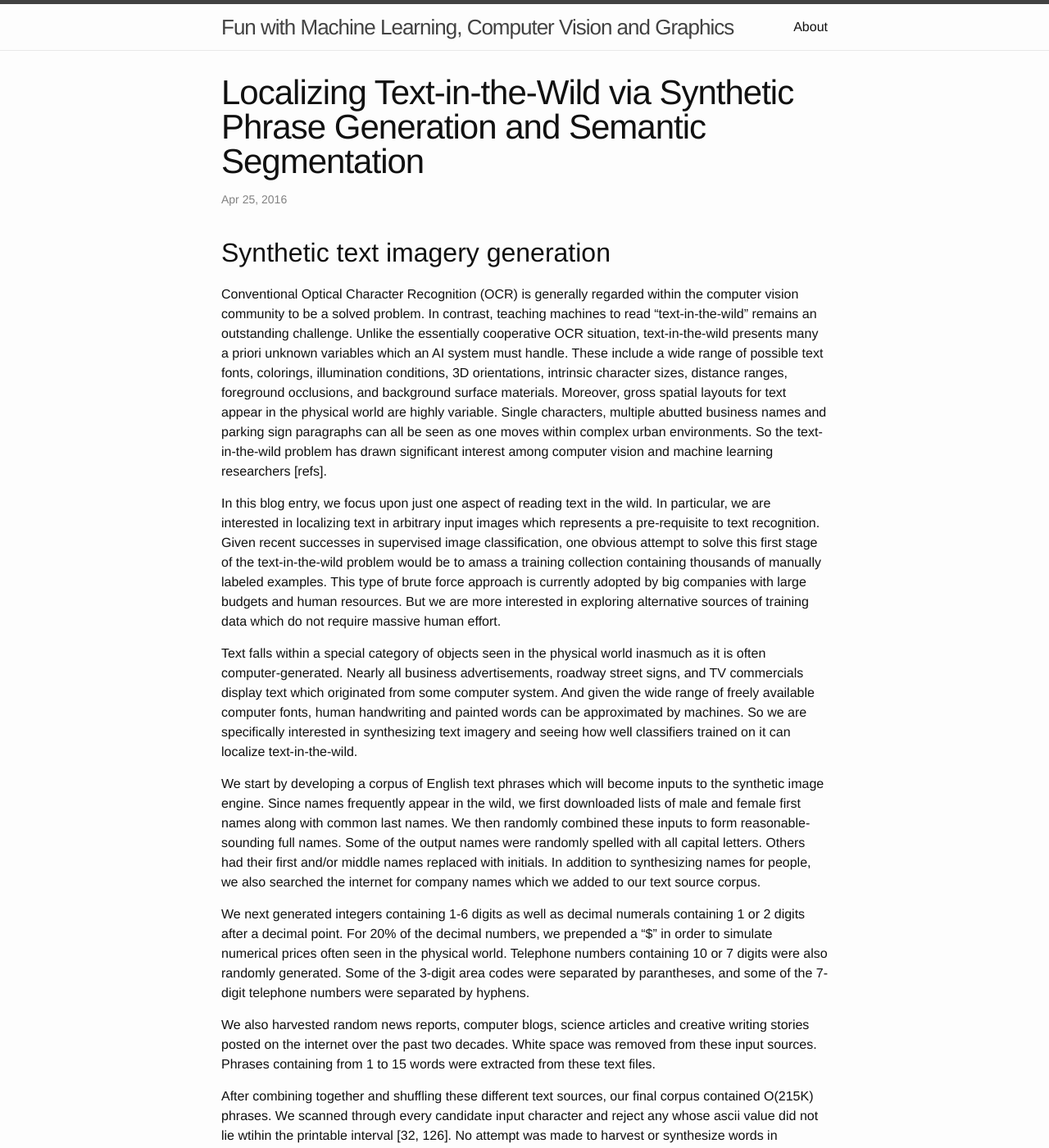
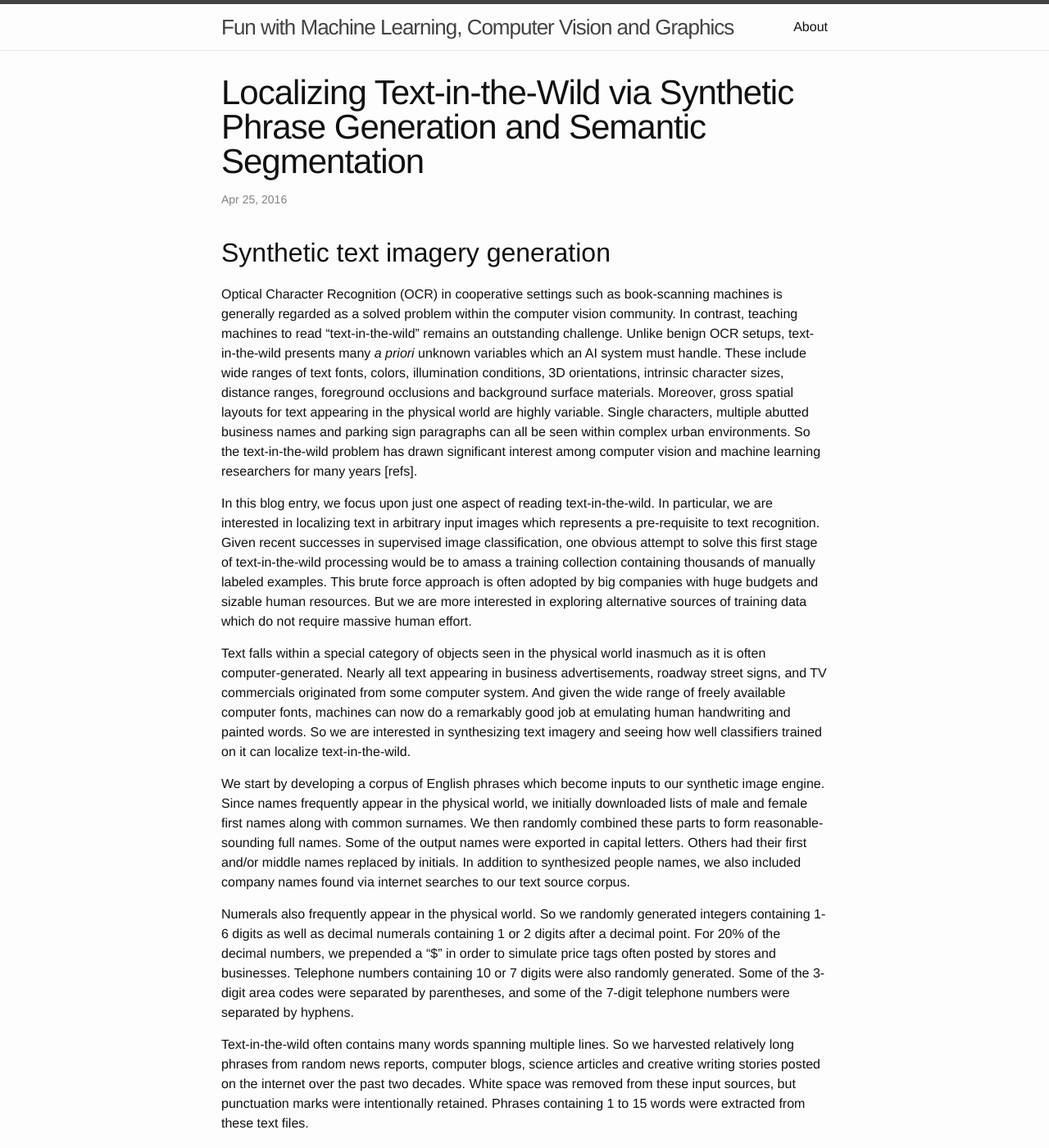
Before and after one commit to PeterCho/blog, a Jekyll site: the page built from _posts/2016-04-24-cvml.markdown, in a window 1280 px wide and 1400 px high. Shown: the whole window at 82% size. Built offline with Jekyll 4.4.1, drawn with Linux system fonts in a browser that asks for light colours; some of the changed text lies outside the part shown.

Commit message:
Finished first draft of first section

```diff
--- a/_posts/2016-04-24-cvml.markdown
+++ b/_posts/2016-04-24-cvml.markdown
@@ -8,70 +8,72 @@ categories: Deep Learning
 
 ## Synthetic text imagery generation
 
-Conventional Optical Character Recognition (OCR) is generally regarded
-within the computer vision community to be a solved problem.  In contrast,
-teaching machines to read "text-in-the-wild" remains an outstanding
-challenge.  Unlike the essentially cooperative OCR situation,
-text-in-the-wild presents many a priori unknown variables which an AI
-system must handle.  These include a wide range of possible text fonts,
-colorings, illumination conditions, 3D orientations, intrinsic character
-sizes, distance ranges, foreground occlusions, and background surface
-materials.  Moreover, gross spatial layouts for text appear in the physical
-world are highly variable.  Single characters, multiple abutted business
-names and parking sign paragraphs can all be seen as one moves within
-complex urban environments.  So the text-in-the-wild problem has drawn
-significant interest among computer vision and machine learning
-researchers [refs].
+Optical Character Recognition (OCR) in cooperative settings such as
+book-scanning machines is generally regarded as a solved problem within the
+computer vision community.  In contrast, teaching machines to read
+"text-in-the-wild" remains an outstanding challenge.  Unlike benign OCR
+setups, text-in-the-wild presents many *a priori* unknown variables which
+an AI system must handle.  These include wide ranges of text fonts, colors,
+illumination conditions, 3D orientations, intrinsic character sizes,
+distance ranges, foreground occlusions and background surface materials.
+Moreover, gross spatial layouts for text appearing in the physical world
+are highly variable.  Single characters, multiple abutted business names
+and parking sign paragraphs can all be seen within complex urban
+environments.  So the text-in-the-wild problem has drawn significant
+interest among computer vision and machine learning researchers for many
+years [refs].
 
-In this blog entry, we focus upon just one aspect of reading text in the
-wild.  In particular, we are interested in localizing text in arbitrary
-input images which represents a pre-requisite to text recognition.  Given
-recent successes in supervised image classification, one obvious attempt to
-solve this first stage of the text-in-the-wild problem would be to amass a
-training collection containing thousands of manually labeled examples.
-This type of brute force approach is currently adopted by big companies
-with large budgets and human resources.  But we are more interested in
-exploring alternative sources of training data which do not require massive
-human effort.
+In this blog entry, we focus upon just one aspect of reading
+text-in-the-wild.  In particular, we are interested in localizing text in
+arbitrary input images which represents a pre-requisite to text
+recognition.  Given recent successes in supervised image classification,
+one obvious attempt to solve this first stage of text-in-the-wild
+processing would be to amass a training collection containing thousands of
+manually labeled examples.  This brute force approach is often adopted by
+big companies with huge budgets and sizable human resources.  But we are
+more interested in exploring alternative sources of training data which do
+not require massive human effort.
 
 Text falls within a special category of objects seen in the physical world
-inasmuch as it is often computer-generated.  Nearly all business
-advertisements, roadway street signs, and TV commercials display text which
+inasmuch as it is often computer-generated.  Nearly all text appearing in
+business advertisements, roadway street signs, and TV commercials
 originated from some computer system.  And given the wide range of freely
-available computer fonts, human handwriting and painted words can be
-approximated by machines.  So we are specifically interested in
+available computer fonts, machines can now do a remarkably good job at
+emulating human handwriting and painted words.  So we are interested in
 synthesizing text imagery and seeing how well classifiers trained on it can
 localize text-in-the-wild.
 
-We start by developing a corpus of English text phrases which will become
-inputs to the synthetic image engine.  Since names frequently appear in the
-wild, we first downloaded lists of male and female first names along with
-common last names.  We then randomly combined these inputs to form
-reasonable-sounding full names.  Some of the output names were randomly
-spelled with all capital letters.  Others had their first and/or middle
-names replaced with initials.  In addition to synthesizing names for
-people, we also searched the internet for company names which we added to
-our text source corpus.
+We start by developing a corpus of English phrases which become inputs to
+our synthetic image engine.  Since names frequently appear in the physical
+world, we initially downloaded lists of male and female first names along
+with common surnames.  We then randomly combined these parts to form
+reasonable-sounding full names.  Some of the output names were exported in
+capital letters.  Others had their first and/or middle names replaced by
+initials.  In addition to synthesized people names, we also included
+company names found via internet searches to our text source corpus.
 
-We next generated integers containing 1-6 digits as well as decimal
-numerals containing 1 or 2 digits after a decimal point.  For 20% of the
-decimal numbers, we prepended a "$" in order to simulate numerical prices
-often seen in the physical world.  Telephone numbers containing 10 or 7
-digits were also randomly generated.  Some of the 3-digit area codes were
-separated by parantheses, and some of the 7-digit telephone numbers were
-separated by hyphens.
+Numerals also frequently appear in the physical world.  So we randomly
+generated integers containing 1-6 digits as well as decimal numerals
+containing 1 or 2 digits after a decimal point.  For 20% of the decimal
+numbers, we prepended a "$" in order to simulate price tags often posted by
+stores and businesses.  Telephone numbers containing 10 or 7 digits were
+also randomly generated.  Some of the 3-digit area codes were separated by
+parentheses, and some of the 7-digit telephone numbers were separated by
+hyphens.
 
-We also harvested random news reports, computer blogs, science articles and
-creative writing stories posted on the internet over the past two decades.
-White space was removed from these input sources.  Phrases containing from
-1 to 15 words were extracted from these text files.
+Text-in-the-wild often contains many words spanning multiple lines.  So we
+harvested relatively long phrases from random news reports, computer blogs,
+science articles and creative writing stories posted on the internet over
+the past two decades.  White space was removed from these input sources,
+but punctuation marks were intentionally retained.  Phrases containing 1 to
+15 words were extracted from these text files.
 
-After combining together and shuffling these different text sources, our
-final corpus contained O(215K) phrases.  We scanned through every candidate
-input character and reject any whose ascii value did not lie wtihin the
-printable interval [32, 126].  No attempt was made to harvest or synthesize
-words in languages other than English.  So we believe the overwhelming
-overwhelming majority of our input words are in English.
+After combining together and shuffling these different sources, our text
+corpus contained O(215K) phrases.  We scanned through every corpus
+character and rejected any whose ascii value did not lie within the
+printable interval [32, 126].  No attempt was made to harvest words in
+languages other than English.  So we believe the overwhelming majority of
+our input phrases are in English.
 
 We next downloaded and inspected hundreds of different truetype and
 opentype fonts freely available on the internet.  We used our judgement to
@@ -97,9 +99,12 @@ background.
 
 The overall width and height for the entire text phrase is quasi-randomly
 selected so that a significant percentage of strings are rendered onto two
-or more text lines.  To good approximation, character height is linearly
-related to font pointsize.  All ImageMagick rendering calls are passed the
-text image width along with font pointsize.
+or more text lines.  For example, figure 1 illustrates a single phrase
+which wraps onto 5 text lines:
+
+![TextLocalization]({{site.url}}/blog/images/text_segmentation/syntext/padded_char_word_masks_a.png)
+*Fig. 1. A synthetically generated text image containing 15 words and
+spanning 5 lines.*
 
 After a text phrase is rendered, we compute reasonable estimates for all
 the rendered characters' widths.  A very wide, temporary image is virtually
@@ -118,45 +123,96 @@ corresponding to letters starting individual words in a phrase may be
 filled with one mask value.  Bounding boxes for characters located in the
 middle or at the ends of words may similarly be filled with different mask
 values.  Such character-within-word relationships for the text phrase in
-figure 1a are illustrated in figure 1b.  White spaces as well as
+figure 1 are illustrated in figure 2a.  White spaces as well as
 single-character words are also assigned their own mask values.  The
 resulting mask in figure 1b horizontally parses the multi-line, multi-word
 text phrase rendering.  In contrast, a vertical parsing of the multi-line
-text phrase is depicted in figure 1c.  In this second mask example, the top
+text phrase is depicted in figure 2b.  In this second mask example, the top
 and bottom halves of each character bounding box are assigned distinct
 values.  The resulting mask pattern is useful for separating different
 text lines within the rendered phrase.
 
-![TextLocalization]({{site.url}}/blog/images/text_segmentation/syntext/padded_char_word_masks.png)
-*Fig. 1.  (a) A synthetically generated text phrase containing 15 words and
-spanning 5 lines.  (b) Horizontal character masks are color-coded according
-to letter spatial relationships.  Starting [stopping] characters in words
-are colored blue [green].  Middle characters inside words are colored red.
-Single character words are colored orange.  Spaces between words are
-colored pink.  (c) Text line masks are color-coded according to vertical
+![TextLocalization]({{site.url}}/blog/images/text_segmentation/syntext/padded_char_word_masks_b.png)
+*Fig. 2a. Horizontal character masks are color-coded according to letter
+spatial relationships.  Starting [stopping] characters in words are colored
+blue [green].  Middle characters inside words are colored red.  Single
+character words are colored orange.  Spaces between words are colored pink.
+White character outlines in this figure are for visualization only.*
+
+![TextLocalization]({{site.url}}/blog/images/text_segmentation/syntext/padded_char_word_masks_c.png)
+*Fig. 2b. Text line masks are color-coded according to vertical
 spatial relationships.  Upper [lower] half of text characters are colored
-blue [red].  Note: White outlines surrounding characters in the mask
-figures are for visualization only.*
+blue [red].*
 
 A random fraction of the synthetic text images have drop shadow and
-character shine effects added in order to make them look somewhat
-three-dimensional.  Another random fraction are intentionally corrupted via
-the addition of random solar shadows and foreground occlusions.  We then
-rotate the text image chips along with their masks by random azimuth,
-elevation and roll angles.  After perspectively projecting the string image
-and masks into the virtual camera, ImageMagick is used to generate and
-export their 2D imageplane renderings.  A few examples of foreground text
-renderings are illustrated in figure 2.
+character shine effects added to make them look somewhat three-dimensional.
+Another random fraction are intentionally corrupted via the addition of
+simulated solar shadows and foreground occlusions.  The text image chips
+along with their masks are then rotated by random azimuth, elevation and
+roll angles.  After perspectively projecting the string image and masks
+into the virtual camera, we use ImageMagick to generate and export their 2D
+imageplane renderings.
+
+Following this synthesis procedure, we generated 131K+ foreground text
+phrases plus accompanying image masks.  Some examples of these synthesized
+text images are displayed in figure 2.
 
 ![TextLocalization]({{ site.url }}/blog/images/text_segmentation/syntext/syn_phrases.png)
-*Fig. 2.  Representative examples of synthetically generated text phrases.*
+*Fig. 3.  Representative examples of synthetically generated text phrases
+exhibiting a variety of fonts, colors, rotations, shadings, shadowings
+and occlusions.*
 
+Text in the physical world appears against a wide variety of backgrounds.
+In some cases such as TV broadcasts and many roadsigns, text foreground is
+sharply distinct from the solid, plain backgrounds on which it resides.  In
+other instances such as store names on awnings or advertisements painted
+onto vehicle sides, text foreground may be strongy shadowed or irregularly
+illuminated.  Text-in-the-wild also frequently appears on complex
+background surfaces like glass windows or non-rigid cloth flags.  Ideally,
+a machine should learn to recognize text phrases independent of their
+surrounding backgrounds.
 
+We consequently quasi-randomly downloaded over 1000 pictures from the
+internet to serve as backgrounds for our synthesized text image
+foregrounds.  The pixel size for each background photo was required to be
+larger than 1Kx1K.  Many of the backgrounds views are of real-world outdoor
+or indoor scenes.  Others are more abstract computer graphics,
+line-drawing or oil painting art.  In all cases, we inspected each
+background picture and manually blackened out any text content it
+originally contained.
 
+Given a text-free internet image as a backdrop, foreground text chips are
+quasi-randomly superposed onto the background texture.  At each candidate
+foreground text location, entropy density is calculated within the
+background image.  The candidate text location is rejected if the
+background entropy density is too high.  Moreover, average foreground and
+bacground RGB values are calculated at nominated text sites.  If their
+color contents do not sufficiently different, the candidate text location
+is rejected.  The bounding box for any foreground chip is also not allowed
+to overlap any existing text bounding boxes.  The number of foreground
+overlays within each composite varies randomly over the interval [9,27].
 
-![TextLocalization]({{ site.url }}/blog/images/text_segmentation/syntext/montage_composite_image_00068___composite_image_00081.jpg)
-*Fig. 3.  Synthetic text phrases randomly superposed on background internet images.*
+Once a composite image is formed, each pixel's RGB values are fluctuated by
+a nonzero amount of random gaussian noise.  A sizable fraction of the
+composites are also blurred by a random amount.  To our surprise, we
+observed that such composite degradation significantly improves subsequent
+semantic segmentation classifier performance on test images containing
+genuine text content.  Two examples of composites containing synthesized
+text foreground superposed on internet image backgrounds are displayed in
+figure 4.
 
+![TextLocalization]({{ site.url}}/blog/images/text_segmentation/syntext/montage_composite_image_00068___composite_image_00081.jpg)
+*Fig. 4.  Synthetically generated text phrases superposed on
+background, text-free images.*
+
+Each composite image is accompanied by two 8-bit greyscale masks which were
+also iteratively constructed and encode the locations of all synthetic
+text.  One of the masks encodes horizontal word-character spatial
+relationships while the other contains vertical text-line spacing
+information.  Once generation of a composite image and its associated masks
+are completed, they are all decomposed into tiles of pixel size 321x321.
+The image and mask tiles then become training and validation inputs to
+semantic segmentation deep networks which we discuss in the next section.
 
 ## Semantic Segmentation of Text in the Wild
 
```
Also changed, not shown: other parts of _posts/2016-04-24-cvml.markdown (+11 -11 lines), images/text_segmentation/syntext/padded_char_word_masks_a.png (added), images/text_segmentation/syntext/padded_char_word_masks_b.png (added), images/text_segmentation/syntext/padded_char_word_masks_c.png (added).
